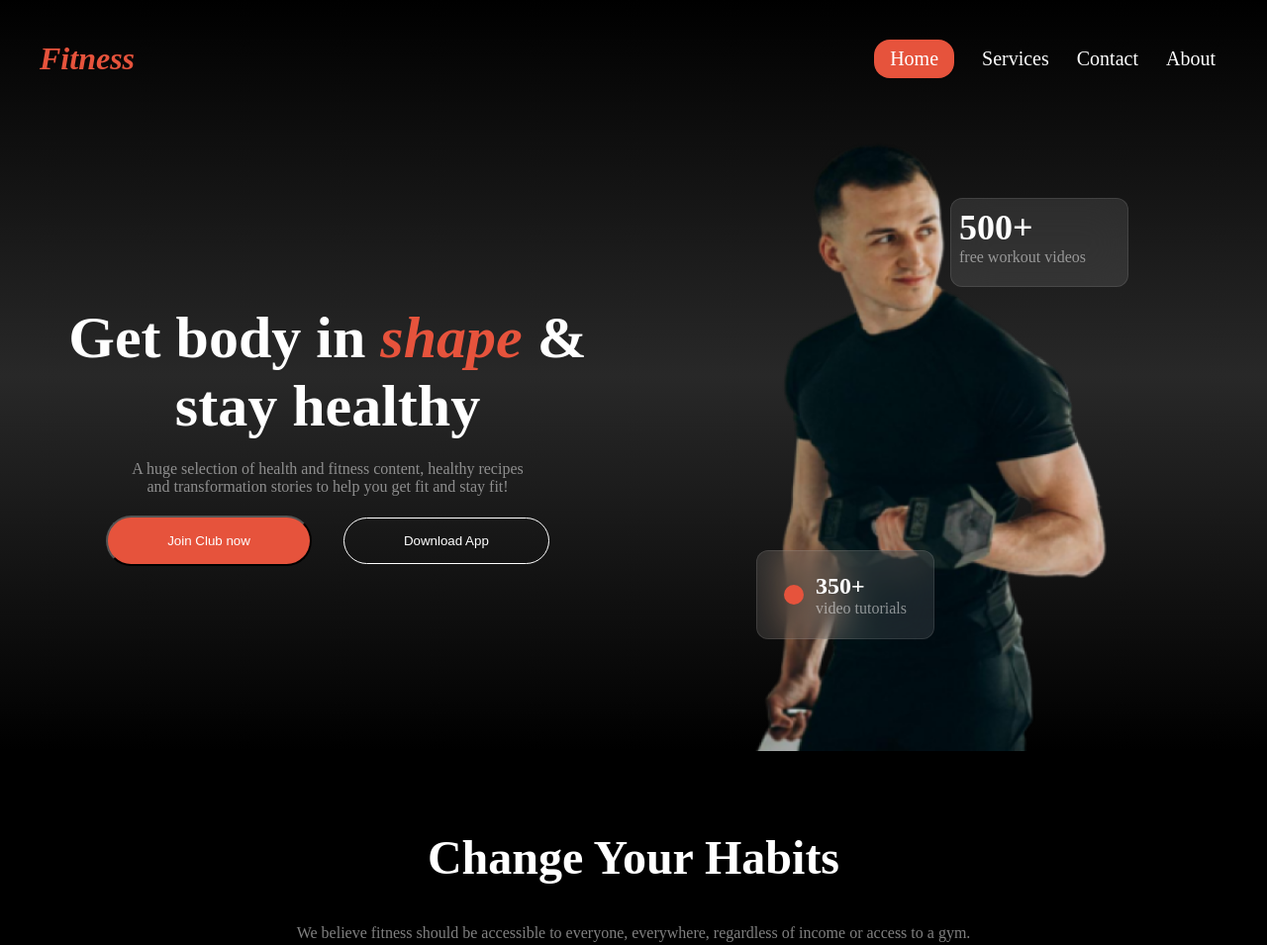
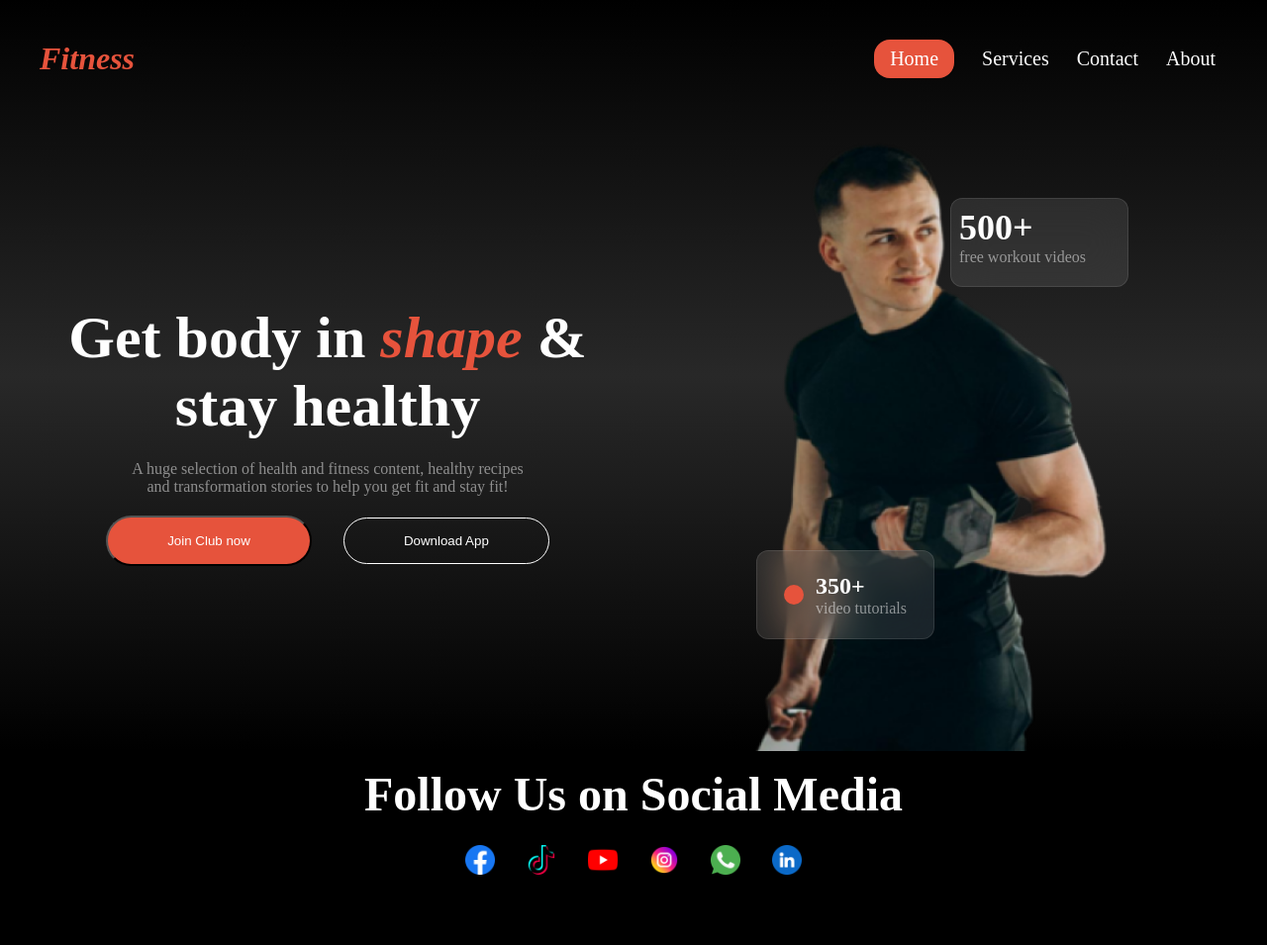
Before and after one commit to MahiuddinZilani/ph-A2B10-versatile-ui, a plain HTML site: page index.html in a window 1280 px wide. Shown: the top 955 px of the page at 99% size. Drawn offline with Linux system fonts and the light colour scheme.

Commit message:
unique section is added

```diff
--- a/index.html
+++ b/index.html
@@ -92,6 +92,62 @@
     </header>
 
     <main>
+      <!-- follow in social media  -->
+      <section
+        style="
+          padding-top: 16px;
+          display: flex;
+          flex-direction: column;
+          justify-content: center;
+          align-items: center;
+        "
+      >
+        <h1 class="title">Follow Us on Social Media</h1>
+        <div style="display: flex; justify-content: center">
+          <a href=""
+            ><img
+              width="30px"
+              style="padding: 16px; margin-top: 8px"
+              src="./images/facebook.png"
+              alt=""
+          /></a>
+          <a href=""
+            ><img
+              width="30px"
+              style="padding: 16px; margin-top: 8px"
+              src="./images/tik-tok.png"
+              alt=""
+          /></a>
+          <a href=""
+            ><img
+              width="30px"
+              style="padding: 16px; margin-top: 8px"
+              src="./images/youtube.png"
+              alt=""
+          /></a>
+          <a href=""
+            ><img
+              width="30px"
+              style="padding: 16px; margin-top: 8px"
+              src="./images/instagram.png"
+              alt=""
+          /></a>
+          <a href=""
+            ><img
+              width="30px"
+              style="padding: 16px; margin-top: 8px"
+              src="./images/whatsapp.png"
+              alt=""
+          /></a>
+          <a href=""
+            ><img
+              width="30px"
+              style="padding: 16px; margin-top: 8px"
+              src="./images/linkedin.png"
+              alt=""
+          /></a>
+        </div>
+      </section>
       <!-- change your habits  -->
       <section id="change-habits">
         <h1 class="title">Change Your Habits</h1>
```
Also changed, not shown: images/facebook.png (added), images/instagram.png (added), images/linkedin.png (added), images/tik-tok.png (added), images/whatsapp.png (added), images/youtube.png (added).
